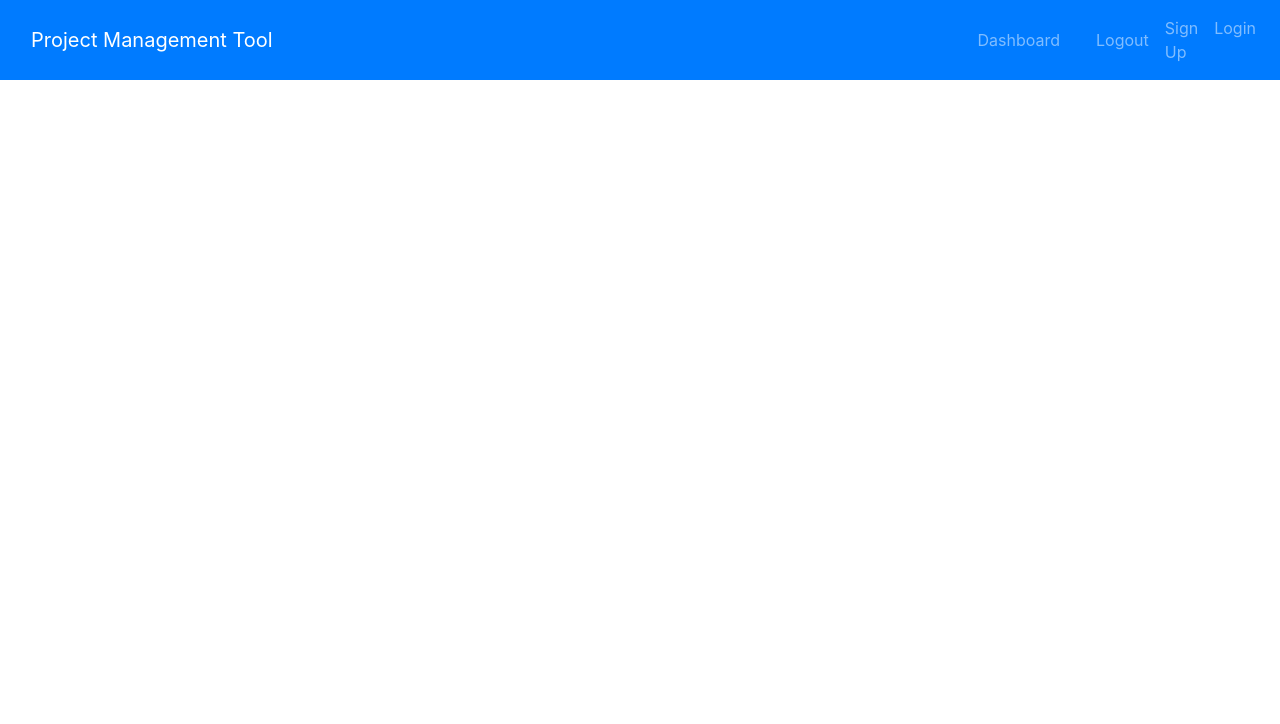
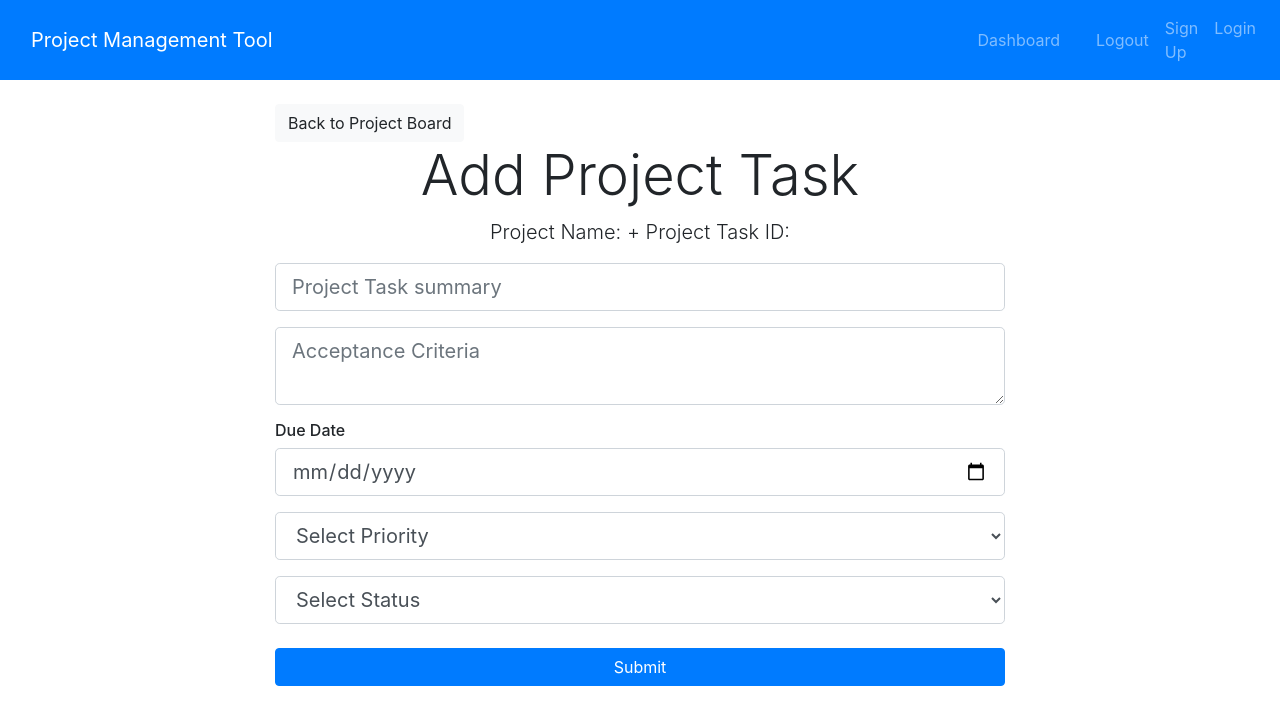
Before and after one commit to olayodepossible/Project_Management_Tool, a React (Create React App) app in the folder frontend/my-app/: page /updateProjectTask/1/1 in a window 1280 px wide. Shown: the top 724 px of the page. Built offline with nearby package versions, Linux system fonts and the light colour scheme; no server answers.

Commit message:
UpdateProjectTask completed

```diff
--- a/frontend/my-app/src/App.js
+++ b/frontend/my-app/src/App.js
@@ -10,6 +10,7 @@ import store from "./store";
 import UpdateProject from "./components/Project/UpdateProject";
 import ProjectBoard from "./components/ProjectBoard/ProjectBoard";
 import AddProjectTask from "./components/ProjectBoard/ProjectTask/AddProjectTask";
+import UpdateProjectTask from "./components/ProjectBoard/ProjectTask/UpdateProjectTask";
 
 function App() {
   return (
@@ -23,6 +24,11 @@ function App() {
           <Route exact path="/updateProject/:id" component={UpdateProject} />
           <Route exact path="/projectBoard/:id" component={ProjectBoard} />
           <Route exact path="/addProjectTask/:id" component={AddProjectTask} />
+          <Route
+            exact
+            path="/updateProjectTask/:backlog_id/:pt_id"
+            component={UpdateProjectTask}
+          />
         </div>
       </Router>
     </Provider>
--- a/frontend/my-app/src/actions/BacklogActions.js
+++ b/frontend/my-app/src/actions/BacklogActions.js
@@ -1,5 +1,5 @@
 import axios from "axios";
-import { GET_ERRORS, GET_BACKLOG } from "../actions/types";
+import { GET_ERRORS, GET_BACKLOG, GET_PROJECT_TASK } from "../actions/types";
 
 export const addProjectTask = (backlog_id, project_task, history) => async (
   dispatch
@@ -28,8 +28,40 @@ export const getBacklog = (backlog_id) => async (dispatch) => {
     });
   } catch (error) {
     dispatch({
-      // type: GET_ERRORS,
-      // payload: error.response.data,
+      type: GET_ERRORS,
+      payload: error.response.data,
     });
   }
 };
+
+export const getProjectTask = (backlog_id, pt_id, history) => async (
+  dispatch
+) => {
+  try {
+    const response = await axios.get(`/api/backlog/${backlog_id}/${pt_id}`);
+    dispatch({
+      type: GET_PROJECT_TASK,
+      payload: response.data,
+    });
+  } catch (error) {
+    history.push("/dashboard");
+  }
+};
+
+export const updateProjectTask = (backlog_id, pt_id, history) => async (
+  dispatch
+) => {
+  try {
+    await axios.patch(`/api/backlog/${backlog_id}/${pt_id}`, project_task);
+    history.push(`/projectBoard/${backlog_id}`);
+    dispatch({
+      type: GET_ERRORS,
+      payload: {},
+    });
+  } catch (error) {
+    dispatch({
+      type: GET_ERRORS,
+      payload: error.response.data,
+    });
+  }
+};
--- /dev/null
+++ b/frontend/my-app/src/components/ProjectBoard/BoardAlgorithm.js
@@ -0,0 +1,25 @@
+import React from "react";
+
+export default function BoardAlgorithm() {
+  return <div></div>;
+}
+
+export const boardAlgorithm = (errors, project_tasks) => {
+  if (project_tasks < 1) {
+    if (errors.projectNotFound) {
+      return (
+        <div className="alert alert-danger text-center" role="alert">
+          {errors.projectNotFound}
+        </div>
+      );
+    } else {
+      return (
+        <div className="alert alert-info text-center" role="alert">
+          No Project Task on this board
+        </div>
+      );
+    }
+  } else {
+    return <Backlog projectTaskProp={project_tasks} />;
+  }
+};
--- a/frontend/my-app/src/components/ProjectBoard/ProjectBoard.js
+++ b/frontend/my-app/src/components/ProjectBoard/ProjectBoard.js
@@ -4,18 +4,36 @@ import Backlog from "./Backlog";
 import { connect } from "react-redux";
 import PropTypes from "prop-types";
 import { getBacklog } from "../../actions/BacklogActions";
+import { boardAlgorithm } from "./BoardAlgorithm";
 
 class ProjectBoard extends Component {
   // constructor to handle errors
+
+  constructor() {
+    super();
+    this.state = {
+      errors: {},
+    };
+  }
 
   componentDidMount() {
     const { id } = this.props.match.params;
     this.props.getBacklog(id);
   }
+
+  componentWillReceiveProps(nextProps) {
+    if (nextProps.errors) {
+      this.setState({ errors: nextProps.errors });
+    }
+  }
+
   render() {
     const { id } = this.props.match.params;
 
     const { project_tasks } = this.props.backlog;
+    const { errors } = this.state;
+
+    let boardContent = boardAlgorithm(errors, project_tasks);
 
     return (
       <div className="container">
@@ -24,8 +42,7 @@ class ProjectBoard extends Component {
         </Link>
         <br />
         <hr />
-
-        <Backlog projectTaskProp={project_tasks} />
+        {boardContent}
       </div>
     );
   }
@@ -34,10 +51,12 @@ class ProjectBoard extends Component {
 ProjectBoard.propTypes = {
   backlog: PropTypes.object.isRequired,
   getBacklog: PropTypes.func.isRequired,
+  errors: PropTypes.object.isRequired,
 };
 
 const mapStateToProp = (state) => ({
   backlog: state.backlog,
+  errors: state.errors,
 });
 
 export default connect(mapStateToProp, { getBacklog })(ProjectBoard);
--- a/frontend/my-app/src/components/ProjectBoard/ProjectTask/UpdateProjectTask.js
+++ b/frontend/my-app/src/components/ProjectBoard/ProjectTask/UpdateProjectTask.js
@@ -0,0 +1,202 @@
+import React, { Component } from "react";
+import { connect } from "react-redux";
+import { Link } from "react-router-dom";
+import {
+  getProjectTask,
+  updateProjectTask,
+} from "../../../actions/BacklogActions";
+import classnames from "classnames";
+import PropTypes from "prop-types";
+
+class UpdateProjectTask extends Component {
+  constructor() {
+    super();
+
+    this.state = {
+      id: "",
+      projectSequence: "",
+      summary: "",
+      acceptanceCriteria: "",
+      status: "",
+      priority: "",
+      dueDate: null,
+      projectIdentifier: "",
+      create_At: "",
+      errors: {},
+    };
+
+    this.onChange = this.onChange.bind(this);
+    this.onSubmit = this.onSubmit.bind(this);
+  }
+
+  componentDidMount() {
+    const { backlog_id, pt_id } = this.props.match.params;
+    this.props.getProjectTask(backlog_id, pt_id, this.history);
+  }
+
+  componentWillReceiveProps(nextProps) {
+    if (nextProps.errors) {
+      this.setState({ errors: nextProps.errors });
+    }
+
+    const {
+      id,
+      projectSequence,
+      summary,
+      acceptanceCriteria,
+      status,
+      priority,
+      dueDate,
+      projectIdentifier,
+    } = nextProps.project_task;
+
+    this.setState({
+      id,
+      projectSequence,
+      summary,
+      acceptanceCriteria,
+      status,
+      priority,
+      dueDate,
+      projectIdentifier,
+    });
+  }
+
+  onChange(event) {
+    this.setState({ [event.target.name]: event.target.value });
+  }
+
+  onSubmit(event) {
+    event.preventDefault();
+
+    const UpdateProjectTask = {
+      id: this.state.id,
+      projectSequence: this.state.projectSequence,
+      summary: this.state.summary,
+      acceptanceCriteria: this.state.acceptanceCriteria,
+      status: this.state.status,
+      priority: this.state.priority,
+      dueDate: this.state.dueDate,
+      projectIdentifier: this.state.projectIdentifier,
+      create_At: this.state.create_At,
+    };
+
+    this.props.updateProjectTask(
+      this.state.projectIdentifier,
+      this.state.projectSequence,
+      UpdateProjectTask,
+      this.state.history
+    );
+  }
+  render() {
+    const { errors } = this.state;
+
+    return (
+      <div className="add-PBI">
+        <div className="container">
+          <div className="row">
+            <div className="col-md-8 m-auto">
+              <Link
+                to={`/projectBoard/${this.state.projectIdentifier}`}
+                className="btn btn-light"
+              >
+                Back to Project Board
+              </Link>
+              <h4 className="display-4 text-center">Add Project Task</h4>
+              <p className="lead text-center">
+                Project Name: {this.state.projectIdentifier} + Project Task ID:{" "}
+                {this.state.projectSequence}
+              </p>
+              <form onSubmit={this.onSubmit}>
+                <div className="form-group">
+                  <input
+                    type="text"
+                    className={classnames("form-control form-control-lg", {
+                      "is-invalid": errors.summary,
+                    })}
+                    name="summary"
+                    value={this.state.summary}
+                    placeholder="Project Task summary"
+                    onChange={this.onChange}
+                  />
+
+                  {errors.summary && (
+                    <div className="invalid-feedback">{errors.summary}</div>
+                  )}
+                </div>
+                <div className="form-group">
+                  <textarea
+                    className="form-control form-control-lg"
+                    placeholder="Acceptance Criteria"
+                    name="acceptanceCriteria"
+                    value={this.state.acceptanceCriteria}
+                    onChange={this.onChange}
+                  ></textarea>
+                </div>
+                <h6>Due Date</h6>
+                <div className="form-group">
+                  <input
+                    type="date"
+                    className="form-control form-control-lg"
+                    name="dueDate"
+                    value={this.state.dueDate}
+                    onChange={this.onChange}
+                  />
+                </div>
+                <div className="form-group">
+                  <select
+                    className="form-control form-control-lg"
+                    name="priority"
+                    value={this.state.priority}
+                    onChange={this.onChange}
+                  >
+                    <option value={0}>Select Priority</option>
+                    <option value={1}>High</option>
+                    <option value={2}>Medium</option>
+                    <option value={3}>Low</option>
+                  </select>
+                </div>
+
+                <div className="form-group">
+                  <select
+                    className="form-control form-control-lg"
+                    name="status"
+                    value={this.state.status}
+                    onChange={this.onChange}
+                  >
+                    <option value="">Select Status</option>
+                    <option value="TO_DO">TO DO</option>
+                    <option value="IN_PROGRESS">IN PROGRESS</option>
+                    <option value="DONE">DONE</option>
+                  </select>
+                </div>
+
+                <input
+                  type="submit"
+                  value="Submit"
+                  className="btn btn-primary btn-block mt-4"
+                />
+              </form>
+            </div>
+          </div>
+        </div>
+      </div>
+    );
+  }
+}
+
+UpdateProjectTask.propTypes = {
+  getProjectTask: PropTypes.func.isRequired,
+  updateProjectTask: PropTypes.func.isRequired,
+  project_task: PropTypes.object.isRequired,
+  errors: PropTypes.object.isRequired,
+};
+
+const mapStateToProps = (state) => ({
+  project_task: state.backlog.project_task,
+  errors: state.errors,
+});
+
+export default connect(mapStateToProps, { getProjectTask, updateProjectTask })(
+  UpdateProjectTask
+);
```
Also changed, not shown: frontend/my-app/src/components/ProjectBoard/Backlog.js (+24 -10 lines), frontend/my-app/src/components/ProjectBoard/ProjectTask/ProjectTask.js (+24 -5 lines), 2 other files (tests, documents, lock files or other folders).
